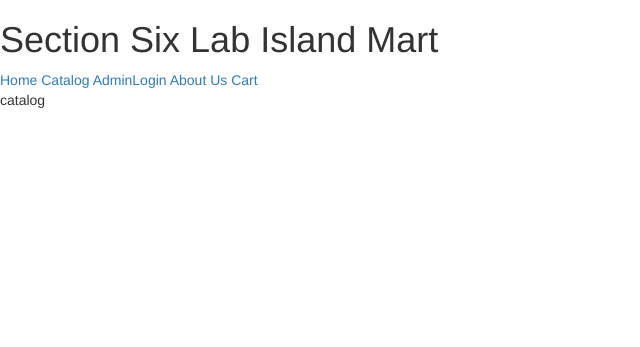
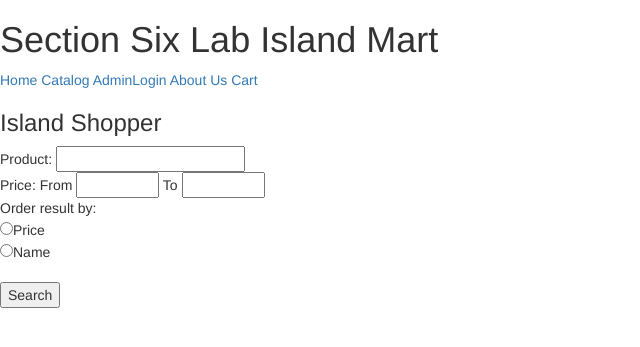
Before and after one commit to SectionSixLabs/CST336Final, a PHP site: page /catalog.php in a window 1280 px wide. Shown: the top 347 px of the page, without its empty margins (0-640 px from the left). Run offline with PHP 8.4, Linux system fonts and the light colour scheme; some libraries are stand-ins or nearby versions.

Commit message:
catalog form

```diff
--- a/catalog.php
+++ b/catalog.php
@@ -26,9 +26,25 @@
         </nav>
 
         <div>
-            <p>
-                catalog
-            </p>
+            <h3>Island Shopper</h3>
+        </div>
+
+        <div>
+            <form>
+                Product: <input type="text" name="product" />
+                <br>
+                Price: From <input type="text" name="priceFrom" size="7"/>
+                        To  <input type="text" name="priceTo" size="7"/>
+                <br>
+                Order result by:
+                <br>
+
+                <input type="radio" name="orderBy" value="price"/>Price <br>
+                <input type="radio" name="orderBy" value="name"/>Name
+                <br><br>
+
+                <input type="submit" value="Search"searchForm" />
+            </form>
         </div>
 
         <script src="js/js.js"></script>
```
Also changed, not shown: about.php (+6 -3 lines).
